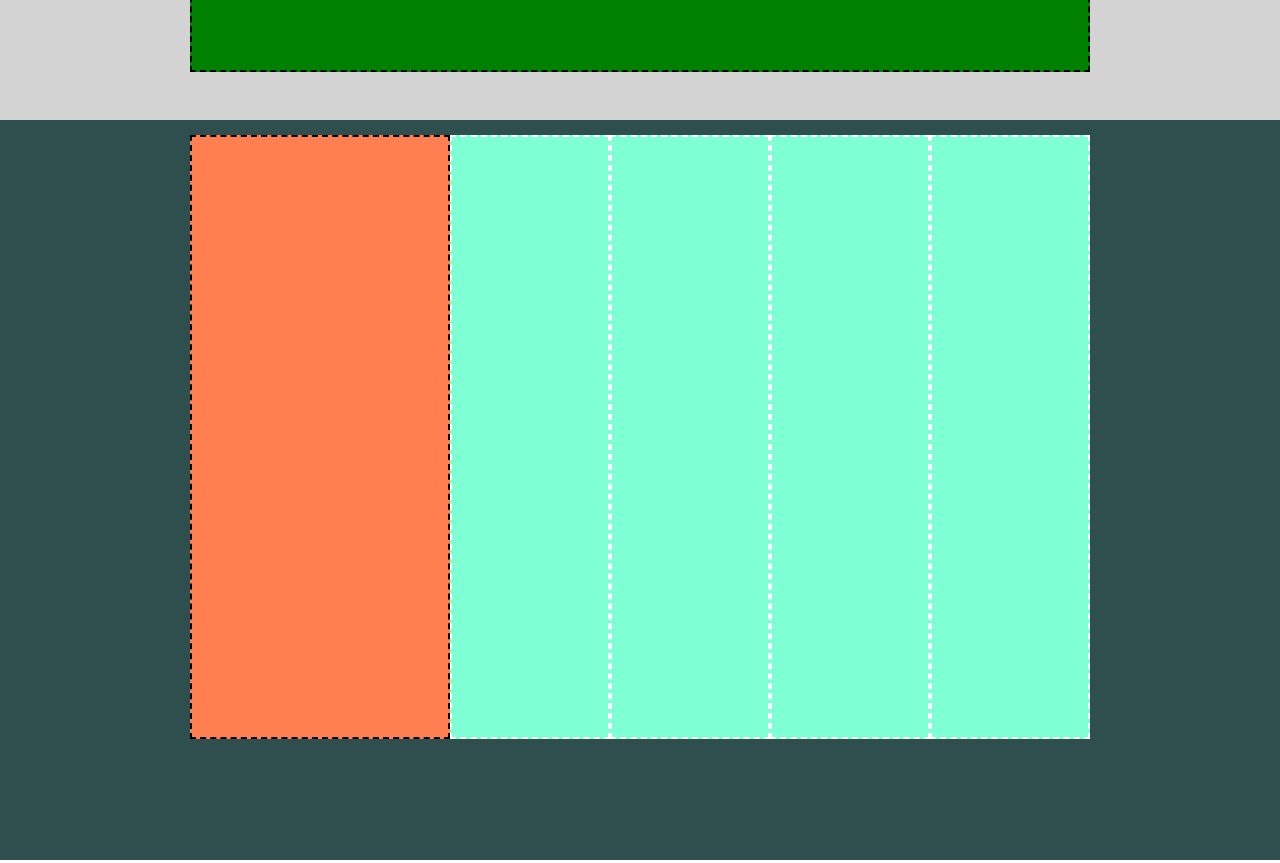
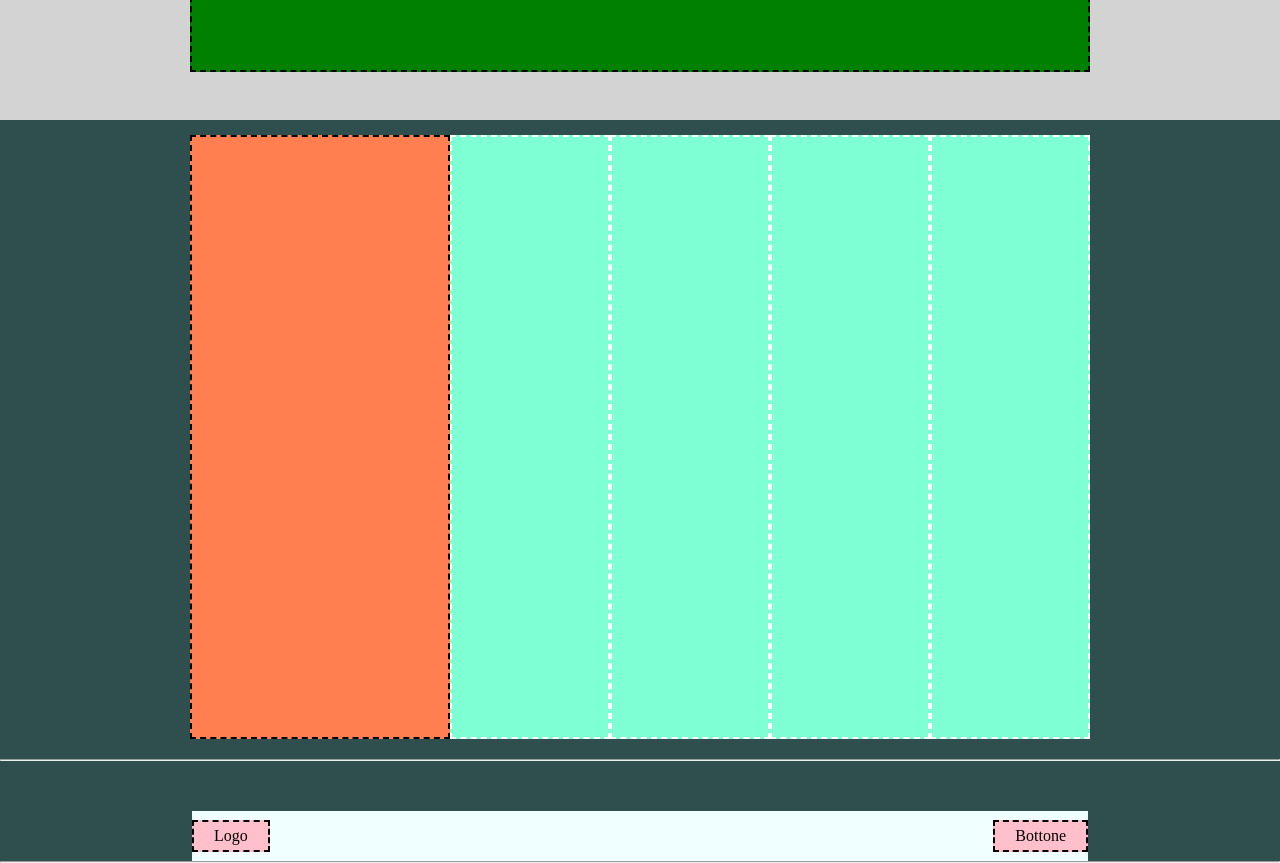
Before and after one commit to EnricoNapolitano/htmlcss-struttura-discord, a plain HTML site: page index.html in a window 1280 px wide. Shown: the part 2680-3543 px from the top of the page. Drawn offline with Linux system fonts and the light colour scheme.

Commit message:
footer part 2

```diff
--- a/css/style.css
+++ b/css/style.css
@@ -11,6 +11,11 @@ header {
     display: flex;
     align-items: center;
     justify-content: center;
+}
+
+footer {
+    background-color:darkslategray;
+    min-height: 740px;
 }
 
 nav {
@@ -35,11 +40,8 @@ a {
     text-decoration: none;
 }
 
-footer {
-    background-color:darkslategray;
-    min-height: 740px;
-    align-items: flex-start;
-    justify-content: center;
+hr {
+    margin: 20px 0;
 }
 
 /* utilities */
@@ -112,6 +114,11 @@ footer {
 }
 
 /* footer */
+.footer-colomn {
+    align-items: flex-start;
+    justify-content: center;
+}
+
 .bg-coral {
     min-height: 600px;
     flex-basis: 20%;
@@ -132,3 +139,27 @@ footer {
     flex-basis: 25%;
     border: 2px dashed white;
 }
+
+.footer-end {
+    min-height: 80px;
+    justify-content: center;
+    align-items: flex-end;
+}
+
+.band-footer-end {
+    width: 70%;
+    min-height: 50px;
+    justify-content: space-between;
+    align-items: center;
+    background-color: azure;
+}
+
+.square {
+    background-color: pink;
+    padding: 5px;
+    border: 2px dashed black;
+}
+
+#closing-hr {
+    margin: 0;
+}
--- a/index.html
+++ b/index.html
@@ -46,7 +46,8 @@
             <div class="bg-green"></div>
         </div>
     </main>
-    <footer class="flex">
+    <footer>
+        <div class="flex footer-colomn">
             <div class="bg-coral"></div>
             <div class="flex bg-aquamarine">
                 <div class="colomn-aquamarine"></div>
@@ -54,6 +55,20 @@
                 <div class="colomn-aquamarine"></div>
                 <div class="colomn-aquamarine"></div>
             </div>
+        </div>
+        <hr>
+        <div class="flex footer-end">
+            <div class="flex band-footer-end">
+                <div class="logo square">
+                    <a href="#">Logo</a>
+                </div>
+                <div class="button square">
+                    <a href="#">Bottone</a>
+                </div>
+
+            </div>
+        </div>
+        <hr id="closing-hr">
     </footer>
 
 
```
Lines whose indentation alone changed are shown as unchanged.
